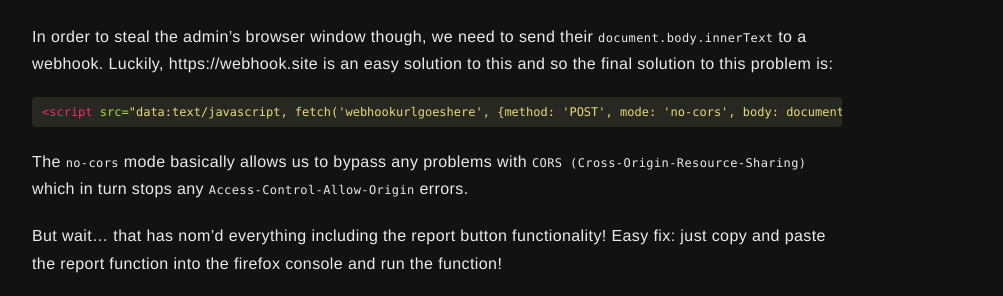
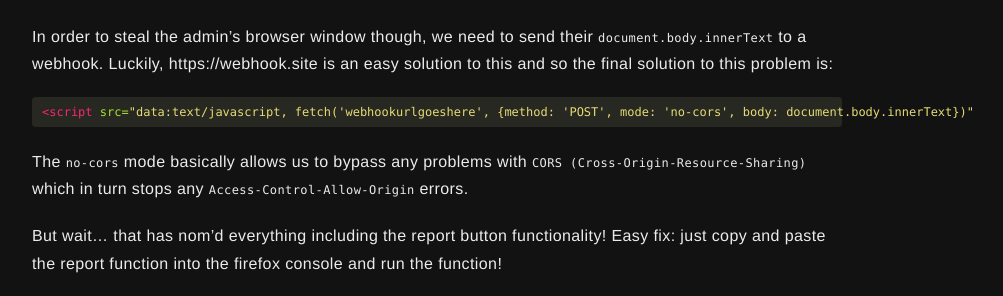
Before and after one commit to CasparovJR/CasparovJR.github.io, a Jekyll site: the page built from _posts/2021-04-08-ångstromCTF-nomnomnom.markdown, in a window 1280 px wide. Shown: the part 2983-3279 px from the top of the page, without its empty margins (203-1206 px from the left). Built offline with Jekyll 4.4.1, drawn with Linux system fonts in a browser that asks for light colours.

Commit message:
changing overflow values

```diff
--- a/_sass/base/general.sass
+++ b/_sass/base/general.sass
@@ -96,6 +96,7 @@ tt
 	font-family: $fontMonospace
 	font-size: 12px
 	line-height: 20px
+	color
 
 pre
 	box-sizing: border-box
@@ -105,7 +106,7 @@ pre
 	font-family: $fontMonospace
 	font-size: 1.2rem
 	line-height: 2rem
-	overflow: auto
+	overflow: visible
 	background: #272822
 
 .wrapper-normal,
```
